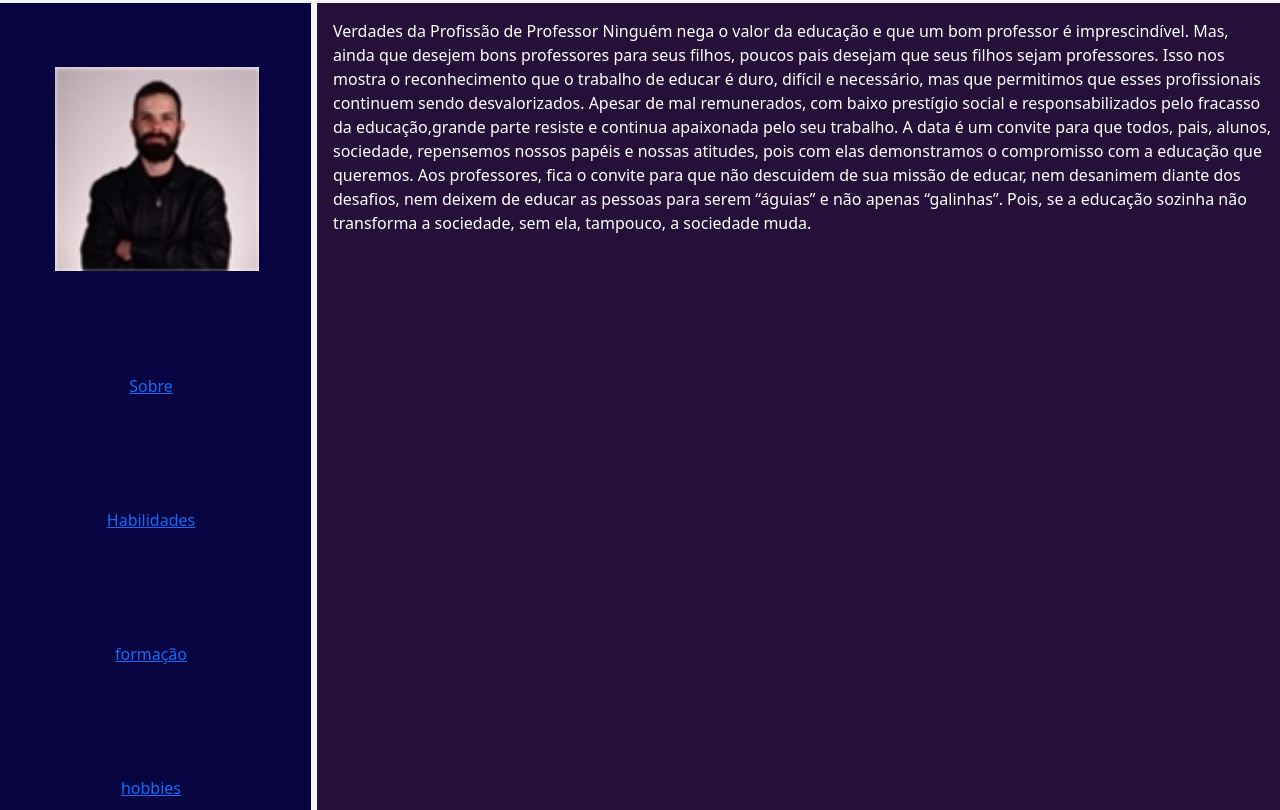
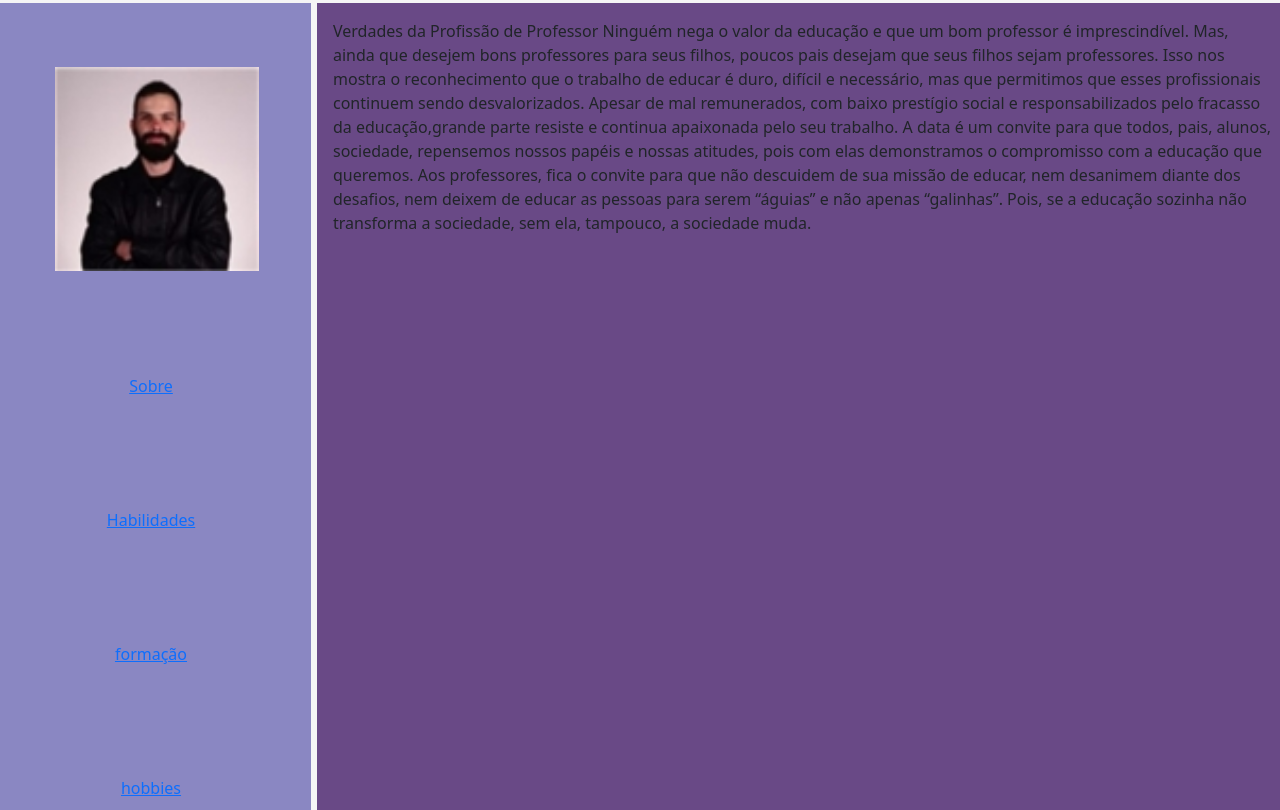
Before and after one commit to Arthurmarcoswenkdossantos/mycurriculum, a plain HTML site: page index.html in a window 1280 px wide. Shown: the top 810 px of the page. Drawn offline with nearby package versions, Linux system fonts and the light colour scheme.

Commit message:
alteração

```diff
--- a/assets/css/style.css
+++ b/assets/css/style.css
@@ -1,13 +1,9 @@
-
-body{
-    color: white;
-}
 
 .estilo {
-    background-color: rgb(7, 4, 65);
+    background-color: rgb(138, 135, 194);
 }
 .estilo2 {
-    background-color: rgb(38, 16, 58);
+    background-color: rgb(105, 73, 134);
 }
  .foto {
      width: 300px;
```
